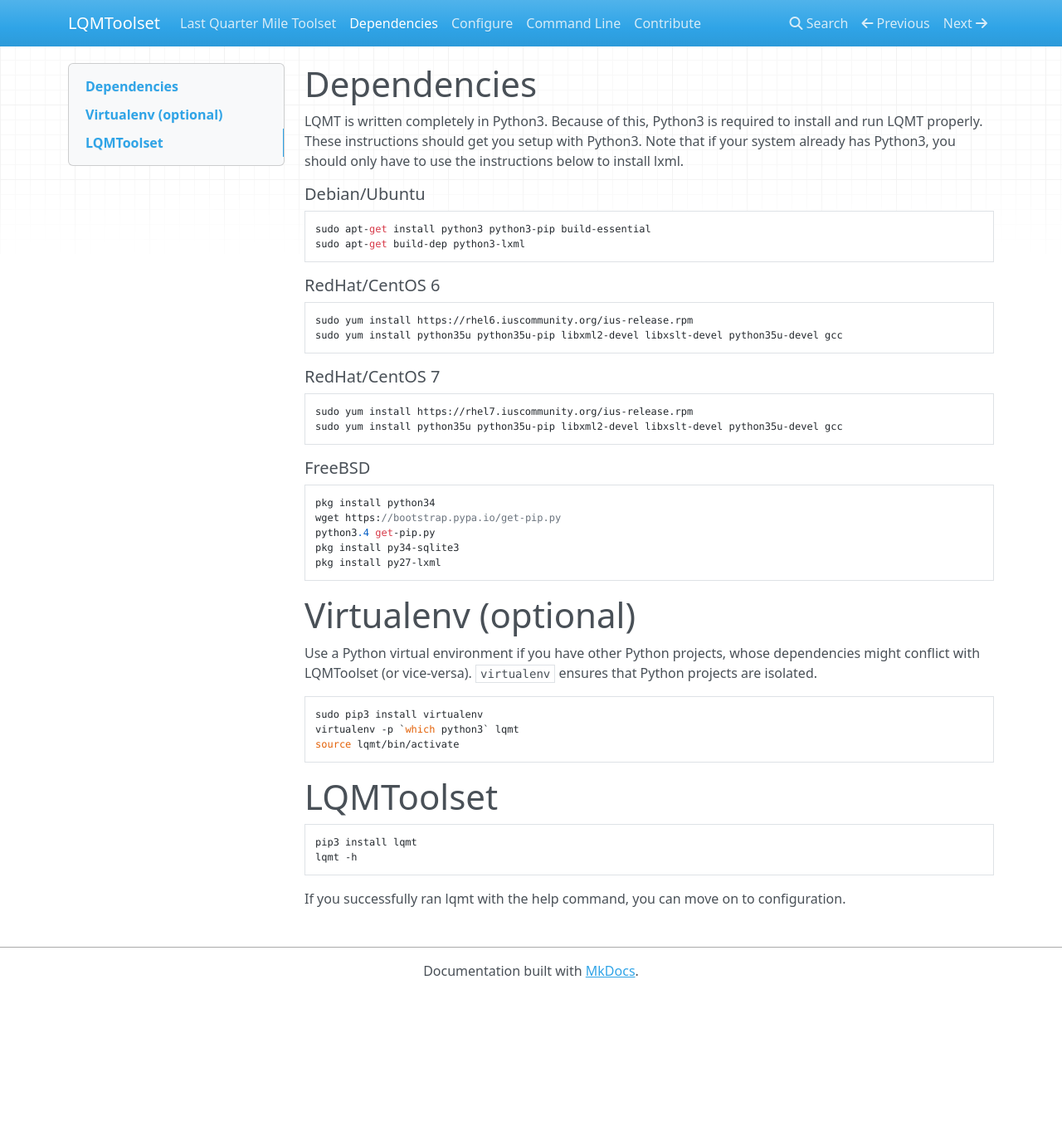
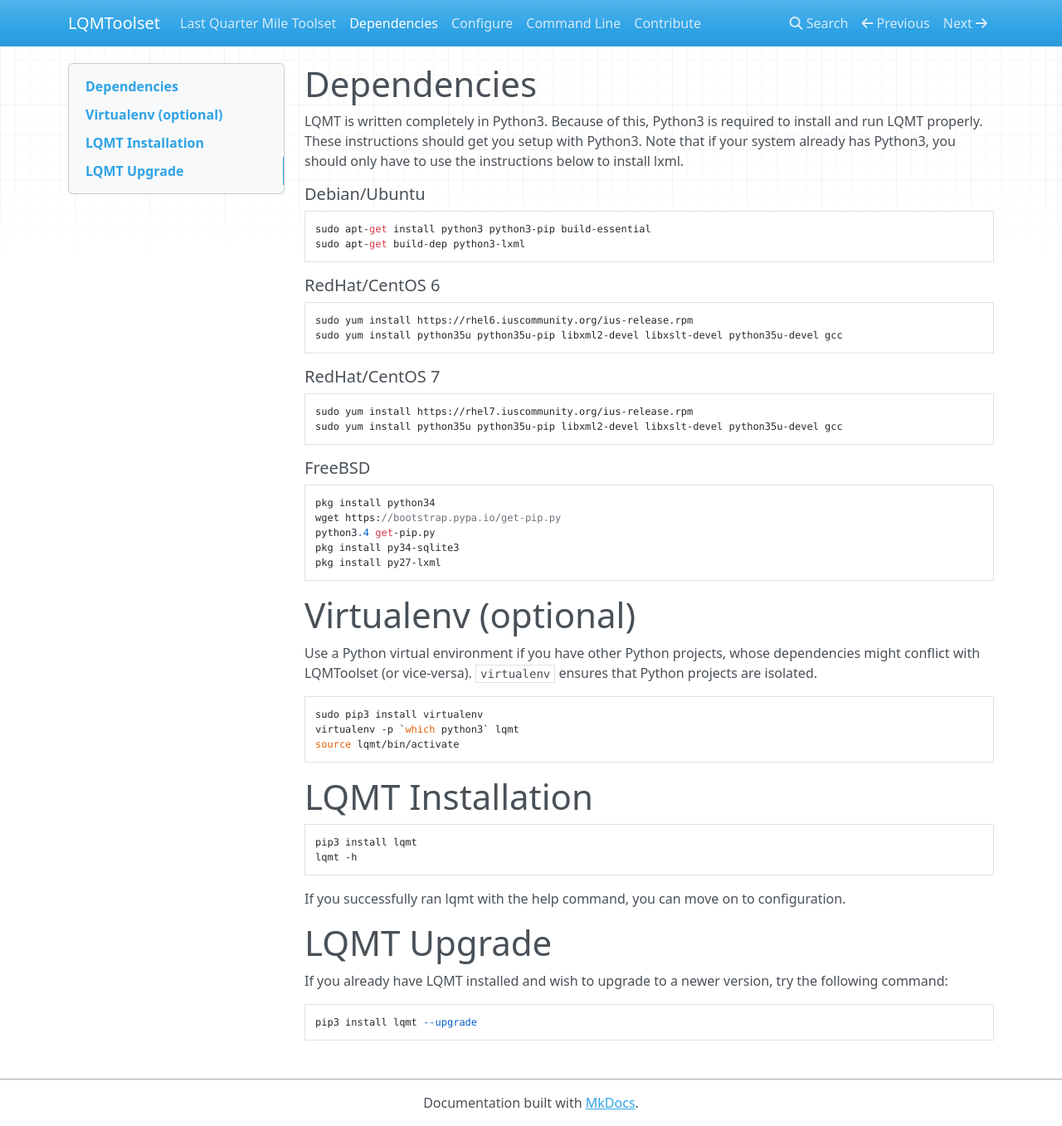
Before and after one commit to anl-cyberscience/LQMToolset, an MkDocs documentation site: the page built from docs/install.md, in a window 1280 px wide and 1357 px high. Shown: the whole window at 83% size. Built offline with MkDocs 1.6.1, drawn with Linux system fonts in a browser that asks for light colours; nearby versions of some CDN libraries; old or Windows-style settings are respelled for this version of MkDocs.

Commit message:
Updated Documentation
- Added upgrade section
- Added some notes about actions, specifically blocks and revokes.

```diff
--- a/docs/install.md
+++ b/docs/install.md
@@ -32,9 +32,14 @@
     virtualenv -p `which python3` lqmt
     source lqmt/bin/activate
 
-# LQMToolset
+# LQMT Installation
 
     pip3 install lqmt
     lqmt -h
 
 If you successfully ran lqmt with the help command, you can move on to configuration.
+
+# LQMT Upgrade
+If you already have LQMT installed and wish to upgrade to a newer version, try the following command:
+
+    pip3 install lqmt --upgrade
```
Also changed, not shown: docs/configure.md (+4 -1 lines).
